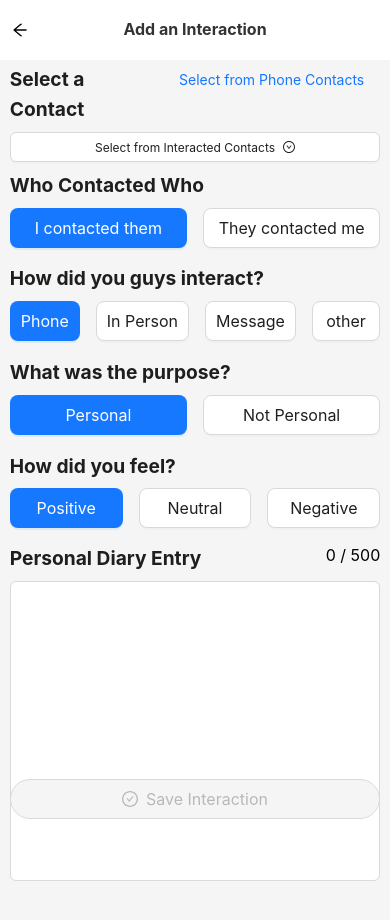
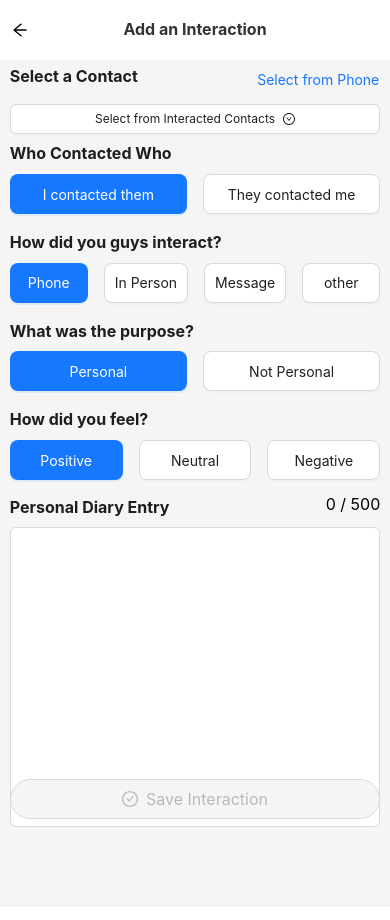
Before and after one commit to DanielSosunov/sosu-prm-frontend-reactjs, a React (Create React App) app: page /addinteraction in a window 390 px wide. Shown: the top 920 px of the page. Built offline with nearby package versions, Linux system fonts and the light colour scheme; what chartjs-plugin-datalabels would draw is missing.

Commit message:
Fixed more styling in Add Interaction page, I noticed that when screen width gets too big the Select Contact component text starts overlaying the parent div

```diff
--- a/src/pages/addinteraction/addinteraction.jsx
+++ b/src/pages/addinteraction/addinteraction.jsx
@@ -59,6 +59,7 @@ const ButtonRow = (props) => {
             flex: 1, // Each button will grow and shrink as needed
             textAlign: "center", // Center the text inside the button
             padding: "0 10px", // Add padding inside the button
+            fontSize: "clamp(14px, 2vw, 1.2em)",
           }}
           size="large"
           key={option}
@@ -295,13 +296,15 @@ const AddInteraction = (props) => {
         >
           <Text
             style={{
-              fontSize: "1.2em",
+              fontSize: "clamp(1em, 2vw, 1.2em)",
               fontWeight: "bolder",
             }}
           >
             Select a Contact
           </Text>
-          <Button type={"link"}>Select from Phone Contacts</Button>
+          <Button type={"link"} style={{ padding: 0 }}>
+            Select from Phone
+          </Button>
         </div>
 
         <SelectContact
@@ -312,7 +315,7 @@ const AddInteraction = (props) => {
 
         <Text
           style={{
-            fontSize: "1.2em",
+            fontSize: "clamp(1em, 2vw, 1.2em)",
             fontWeight: "bolder",
             marginBottom: "2%",
             width: "95%",
@@ -331,7 +334,7 @@ const AddInteraction = (props) => {
 
         <Text
           style={{
-            fontSize: "1.2em",
+            fontSize: "clamp(1em, 2vw, 1.2em)",
             fontWeight: "bolder",
             marginBottom: "2%",
             marginTop: "4%",
@@ -351,7 +354,7 @@ const AddInteraction = (props) => {
 
         <Text
           style={{
-            fontSize: "1.2em",
+            fontSize: "clamp(1em, 2vw, 1.2em)",
             fontWeight: "bolder",
             marginBottom: "2%",
             marginTop: "4%",
@@ -371,7 +374,7 @@ const AddInteraction = (props) => {
 
         <Text
           style={{
-            fontSize: "1.2em",
+            fontSize: "clamp(1em, 2vw, 1.2em)",
             fontWeight: "bolder",
             marginTop: "4%",
             marginBottom: "2%",
@@ -401,7 +404,7 @@ const AddInteraction = (props) => {
         >
           <Text
             style={{
-              fontSize: "1.2em",
+              fontSize: "clamp(1em, 2vw, 1.2em)",
               fontWeight: "bolder",
               marginTop: "4%",
               marginBottom: "2%",
--- a/src/utils/APIManager.js
+++ b/src/utils/APIManager.js
@@ -51,7 +51,7 @@ const APIManager = {
         data: { contact: { name: "Daniel", phone: "7185684384", id: "test" } },
       };
     } else if (endpoint.includes("/contacts") && method === "GET") {
-      return { data: { contacts: [{ name: "a", phone: "a", id: "a" }] } };
+      return { data: { contacts: [{ name: "a", phone: "a", id: "test" }] } };
     }
     return { data: {} };
   },
```
